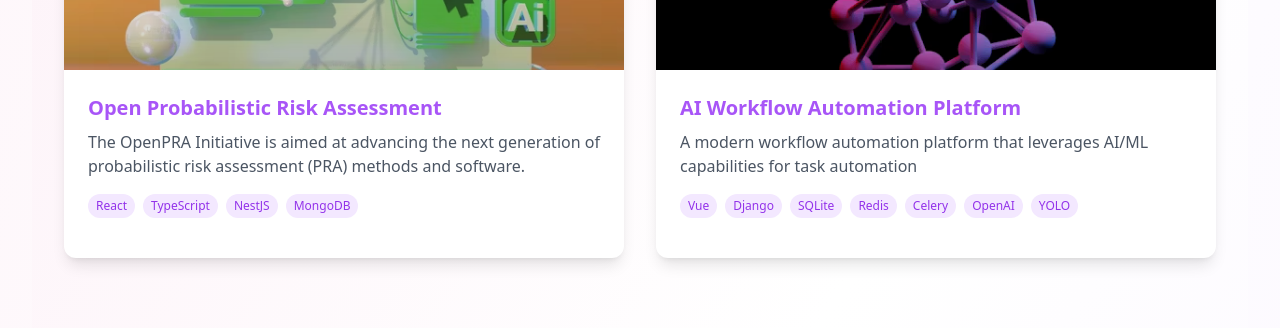
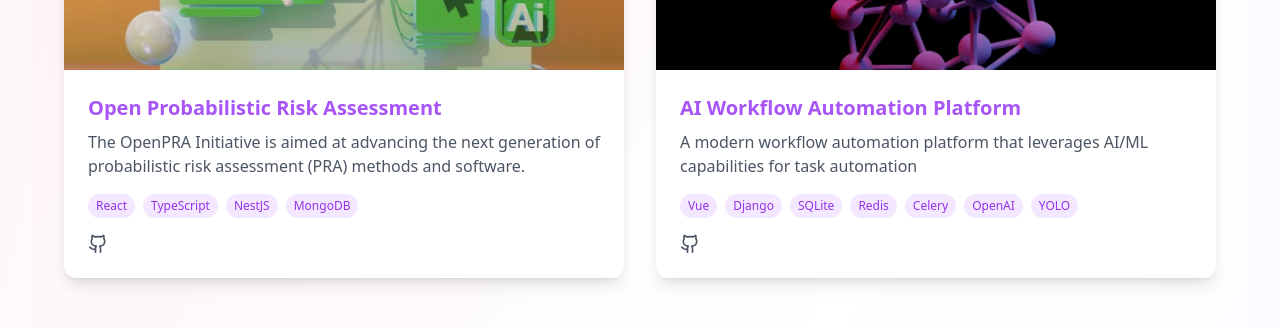
Before and after one commit to aditi-v79/aditi-v79.github.io, a React (Vite) app: page / in a window 1280 px wide. Shown: the part 2246-2574 px from the top of the page. Built offline with nearby package versions, Linux system fonts and the light colour scheme.

Commit message:
fix issue with new project

```diff
--- a/src/components/Projects.tsx
+++ b/src/components/Projects.tsx
@@ -18,7 +18,7 @@
           'The OpenPRA Initiative is aimed at advancing the next generation of probabilistic risk assessment (PRA) methods and software.',
       image: openPRAImage,
       tech: ['React', 'TypeScript', 'NestJS', 'MongoDB'],
-      github: '',
+      github: 'https://ne.ncsu.edu/prag/news/2020/openpra-open-source-framework-for-probabilistic-risk-assessment/',
       live: '',
       featured: true,
     },
@@ -29,6 +29,7 @@
       tech: ['Vue', 'Django', 'SQLite', 'Redis', 'Celery', 'OpenAI', 'YOLO'],
       github: 'https://github.com/aditi-v79/TaskAutomationAIWorkflow',
       live: '',
+      featured: true,
     },
   ],
   past: [
@@ -158,6 +159,18 @@
                     </span>
                       ))}
                     </div>
+                    {project.github && (
+                        <div className="flex justify-between items-center">
+                          <a
+                              href={project.github}
+                              target="_blank"
+                              rel="noopener noreferrer"
+                              className="text-gray-600 hover:text-purple-500 transition-colors"
+                          >
+                            <Github className="h-5 w-5" />
+                          </a>
+                        </div>
+                    )}
                   </div>
                 </motion.div>
             ))}
```
